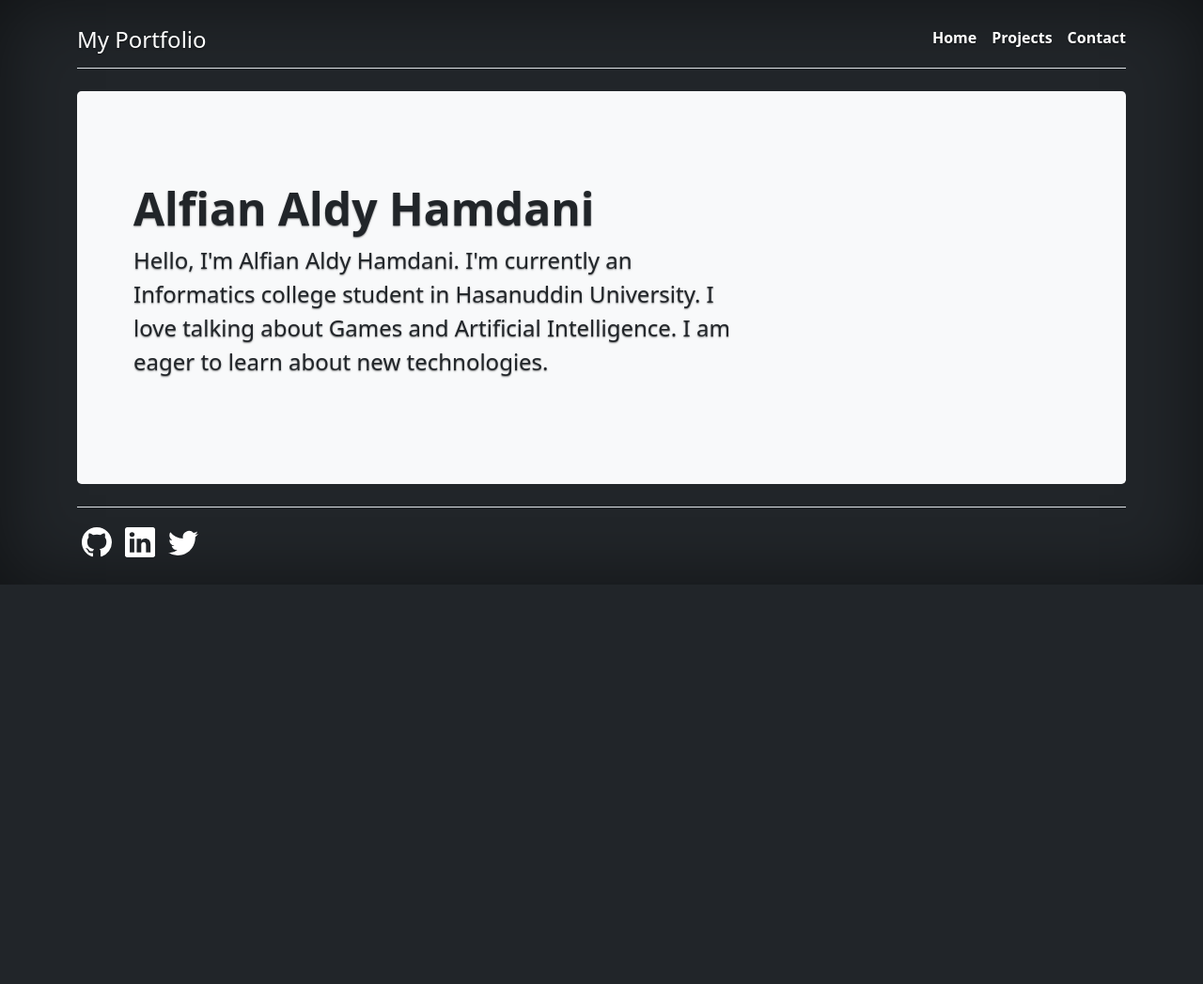
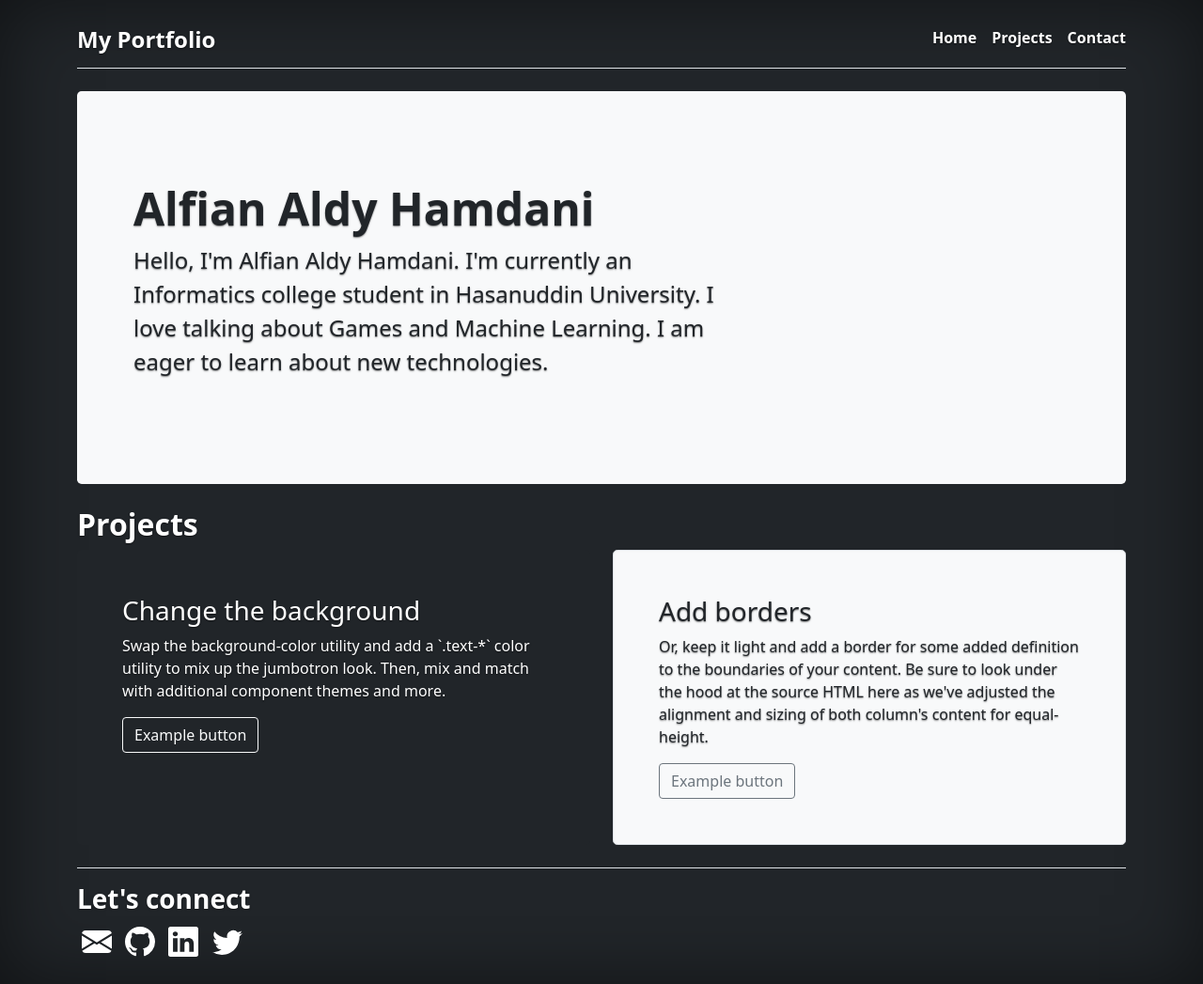
Before and after one commit to alfianAH/alfianAH.github.io, a plain HTML site: page index.html in a window 1280 px wide. Shown: the whole page at 94% size. Before the commit the page ends 800 px from the top, so only its background shows below. Drawn offline with Linux system fonts and the light colour scheme.

Commit message:
Add gmail and add section

```diff
--- a/index.html
+++ b/index.html
@@ -36,13 +36,13 @@
         <div class="container py-4">
             <header class="pb-5 mb-4 border-bottom">
                 <a href="/" class="d-flex align-items-center text-white text-decoration-none float-md-start">
-                    <span class="fs-4">My Portfolio</span>
+                    <span class="fs-4 fw-bold">My Portfolio</span>
                 </a>
 
                 <nav class="nav nav-masthead justify-content-center float-md-end">
                     <a class="nav-link" aria-current="page" href="/">Home</a>
-                    <a class="nav-link" href="#">Projects</a>
-                    <a class="nav-link" href="#">Contact</a>
+                    <a class="nav-link" href="#projects">Projects</a>
+                    <a class="nav-link" href="#contact">Contact</a>
                 </nav>
 
             </header>
@@ -50,14 +50,16 @@
             <div class="p-5 mb-4 bg-light rounded-3">
                 <div class="container-fluid py-5">
                     <h1 class="display-5 fw-bold">Alfian Aldy Hamdani</h1>
-                    <p class="col-md-8 fs-4">Hello, I'm Alfian Aldy Hamdani. I'm currently an Informatics college student in Hasanuddin University. I love talking about Games and Artificial Intelligence. I am eager to learn about new technologies.</p>
+                    <p class="col-md-8 fs-4">Hello, I'm Alfian Aldy Hamdani. I'm currently an Informatics college student in Hasanuddin University. I love talking about Games and Machine Learning. I am eager to learn about new technologies. </p>
                 </div>
             </div>
 
-            <!-- <div class="row align-items-md-stretch">
+            <div class="row align-items-md-stretch" id="projects">
+                <h2 class="text-white fw-bold">Projects</h2>
+
                 <div class="col-md-6">
                     <div class="h-100 p-5 text-white bg-dark rounded-3">
-                        <h2>Change the background</h2>
+                        <h3>Change the background</h3>
                         <p>Swap the background-color utility and add a `.text-*` color utility to mix up the jumbotron look. Then, mix and match with additional component themes and more.</p>
                         <button class="btn btn-outline-light" type="button">Example button</button>
                     </div>
@@ -65,14 +67,22 @@
 
                 <div class="col-md-6">
                     <div class="h-100 p-5 bg-light border rounded-3">
-                        <h2>Add borders</h2>
+                        <h3>Add borders</h3>
                         <p>Or, keep it light and add a border for some added definition to the boundaries of your content. Be sure to look under the hood at the source HTML here as we've adjusted the alignment and sizing of both column's content for equal-height.</p>
                         <button class="btn btn-outline-secondary" type="button">Example button</button>
                     </div>
                 </div>
-            </div> -->
+            </div>
 
-            <footer class="pt-3 mt-4 text-muted border-top">
+            <footer class="pt-3 mt-4 text-white border-top" id="contact">
+                <h3 class="fw-bold">Let's connect</h3>
+                <!-- Gmail -->
+                <a href="mailto:alfian.hamdani04@gmail.com" class="icon-block">
+                    <svg xmlns="http://www.w3.org/2000/svg" width="32" height="32" fill="currentColor" class="bi bi-envelope-fill" viewBox="0 0 16 16">
+                        <path d="M.05 3.555A2 2 0 0 1 2 2h12a2 2 0 0 1 1.95 1.555L8 8.414.05 3.555zM0 4.697v7.104l5.803-3.558L0 4.697zM6.761 8.83l-6.57 4.027A2 2 0 0 0 2 14h12a2 2 0 0 0 1.808-1.144l-6.57-4.027L8 9.586l-1.239-.757zm3.436-.586L16 11.801V4.697l-5.803 3.546z"/>
+                      </svg>
+                </a>
+
                 <!-- Github -->
                 <a href="https://github.com/alfianAH" class="icon-block">
                     <svg xmlns="http://www.w3.org/2000/svg" width="32" height="32" fill="currentColor" class="bi bi-github" viewBox="0 0 16 16">
```
